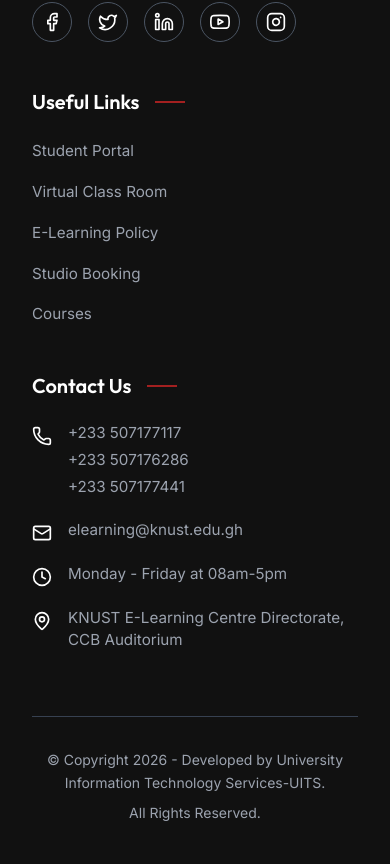
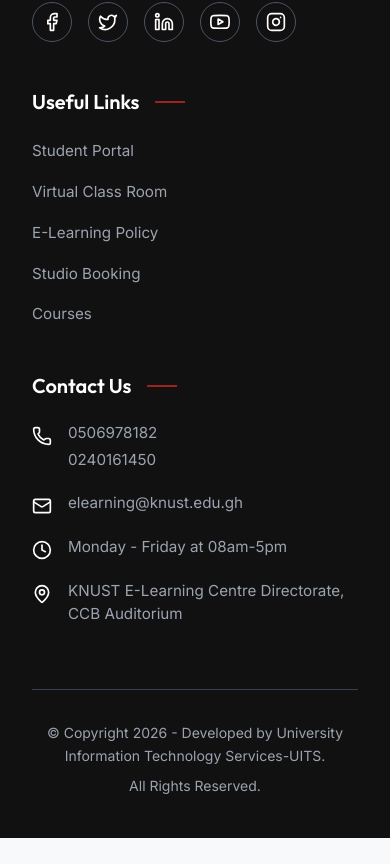
Before and after one commit to Holison18/E-Learning-Workshop-Booking-App, a Next.js app: page / in a window 390 px wide. Shown: the part 2230-3094 px from the top of the page. After the commit the page ends 3068 px from the top, so only its background shows below. Built offline with nearby package versions, Linux system fonts and the light colour scheme; no server answers; the database is empty.

Commit message:
chore: update footer phone contacts

```diff
--- a/src/components/layout/Footer.tsx
+++ b/src/components/layout/Footer.tsx
@@ -106,9 +106,8 @@ export function Footer() {
             <li className={styles.contactItem}>
               <Phone size={20} className={styles.contactIcon} />
               <div className={styles.contactPhones}>
-                <span>+233 507177117</span>
-                <span>+233 507176286</span>
-                <span>+233 507177441</span>
+                <span>0506978182</span>
+                <span>0240161450</span>
               </div>
             </li>
             <li className={styles.contactItem}>
```
